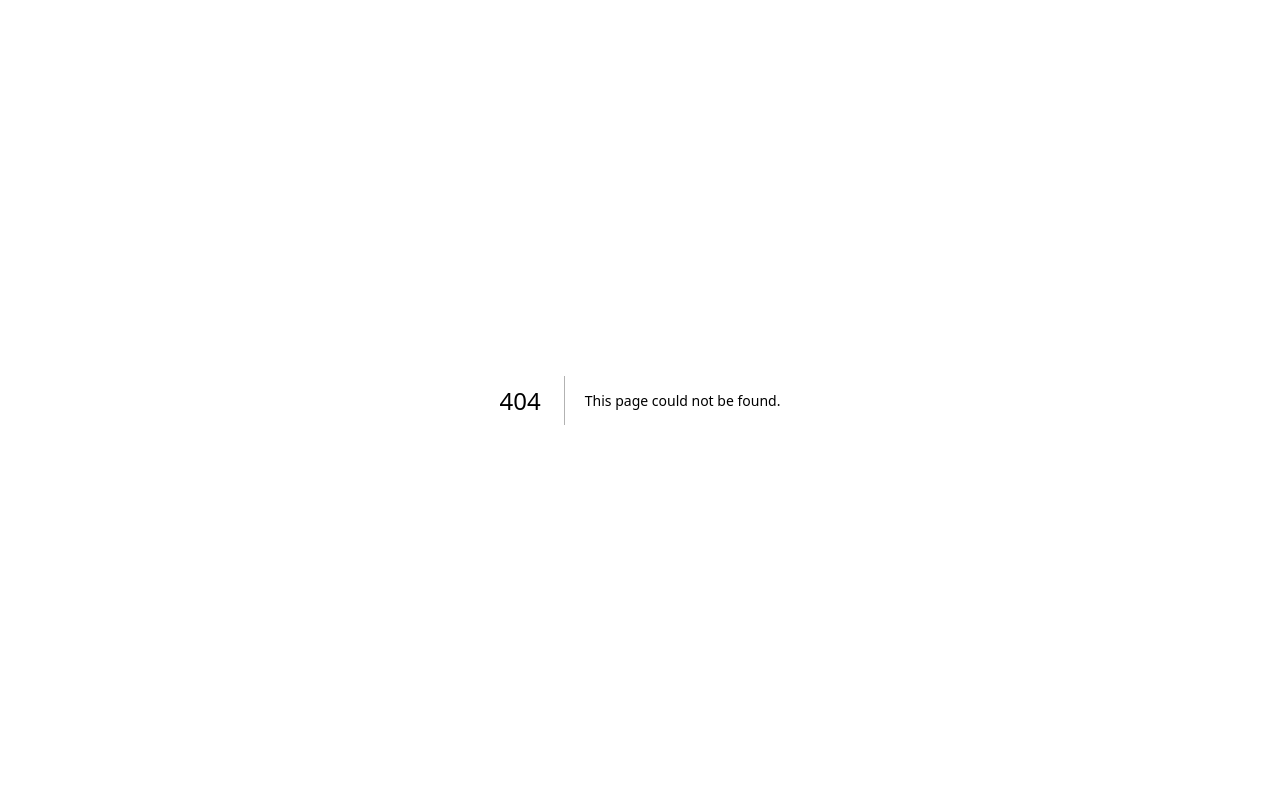
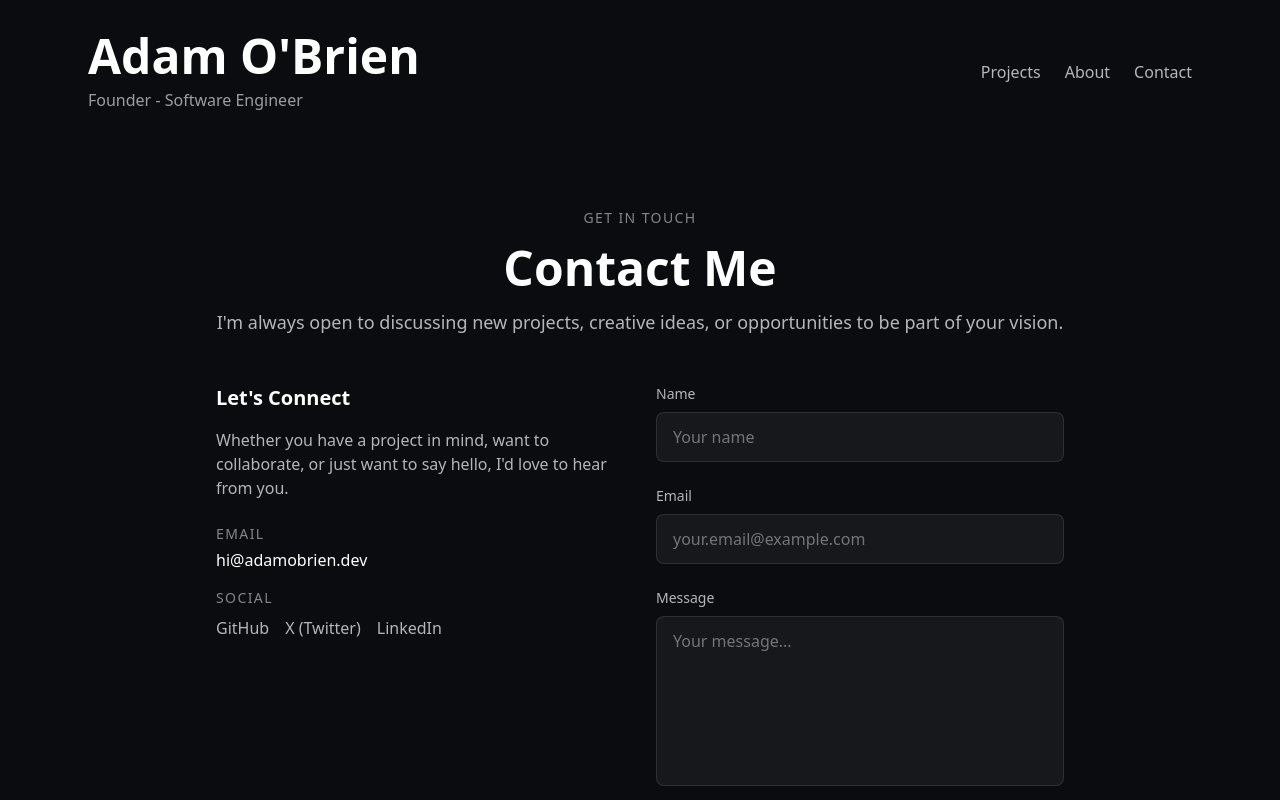
Before and after one commit to adamobrien-dev/portfolio-site, a Next.js app: page /contact in a window 1280 px wide. Before the commit this address had no page. Shown: the top 800 px of the page. Built offline with nearby package versions, Linux system fonts and the light colour scheme.

Commit message:
feat: Add contact page with form UI and social links

```diff
--- /dev/null
+++ b/src/app/contact/page.tsx
@@ -0,0 +1,122 @@
+import SiteHeader from "@/components/SiteHeader";
+import SiteFooter from "@/components/SiteFooter";
+
+export default function ContactPage() {
+  return (
+    <main className="min-h-screen bg-dark text-white">
+      <SiteHeader />
+      <section className="mx-auto max-w-4xl px-6 py-16">
+        <div className="mb-12 text-center">
+          <p className="text-sm uppercase tracking-widest text-white/50">Get In Touch</p>
+          <h2 className="mt-4 text-4xl font-bold md:text-5xl">Contact Me</h2>
+          <p className="mt-4 text-lg text-white/70">
+            I&apos;m always open to discussing new projects, creative ideas, or opportunities to be part of your vision.
+          </p>
+        </div>
+
+        <div className="grid gap-8 md:grid-cols-2">
+          <div className="space-y-6">
+            <div>
+              <h3 className="mb-4 text-xl font-semibold">Let&apos;s Connect</h3>
+              <p className="text-white/70">
+                Whether you have a project in mind, want to collaborate, or just want to say hello,
+                I&apos;d love to hear from you.
+              </p>
+            </div>
+            <div className="space-y-4">
+              <div>
+                <p className="text-sm uppercase tracking-widest text-white/50">Email</p>
+                <a
+                  href="mailto:hi@adamobrien.dev"
+                  className="mt-1 block text-white hover:text-white/80 transition-colors"
+                >
+                  hi@adamobrien.dev
+                </a>
+              </div>
+              <div>
+                <p className="text-sm uppercase tracking-widest text-white/50">Social</p>
+                <div className="mt-2 flex gap-4">
+                  <a
+                    href="https://github.com/adamobrien-dev"
+                    target="_blank"
+                    rel="noopener noreferrer"
+                    className="text-white/70 hover:text-white transition-colors"
+                  >
+                    GitHub
+                  </a>
+                  <a
+                    href="https://x.com/adamobriendev"
+                    target="_blank"
+                    rel="noopener noreferrer"
+                    className="text-white/70 hover:text-white transition-colors"
+                  >
+                    X (Twitter)
+                  </a>
+                  <a
+                    href="https://www.linkedin.com/in/adamobriendev"
+                    target="_blank"
+                    rel="noopener noreferrer"
+                    className="text-white/70 hover:text-white transition-colors"
+                  >
+                    LinkedIn
+                  </a>
+                </div>
+              </div>
+            </div>
+          </div>
+
+          <div>
+            <form className="space-y-6">
+              <div>
+                <label htmlFor="name" className="block text-sm font-medium text-white/70 mb-2">
+                  Name
+                </label>
+                <input
+                  type="text"
+                  id="name"
+                  name="name"
+                  required
+                  className="w-full rounded-lg border border-white/10 bg-white/5 px-4 py-3 text-white placeholder-white/40 focus:border-white/30 focus:outline-none focus:ring-2 focus:ring-white/20 transition-colors"
+                  placeholder="Your name"
+                />
+              </div>
+              <div>
+                <label htmlFor="email" className="block text-sm font-medium text-white/70 mb-2">
+                  Email
+                </label>
+                <input
+                  type="email"
+                  id="email"
+                  name="email"
+                  required
+                  className="w-full rounded-lg border border-white/10 bg-white/5 px-4 py-3 text-white placeholder-white/40 focus:border-white/30 focus:outline-none focus:ring-2 focus:ring-white/20 transition-colors"
+                  placeholder="your.email@example.com"
+                />
+              </div>
+              <div>
+                <label htmlFor="message" className="block text-sm font-medium text-white/70 mb-2">
+                  Message
+                </label>
+                <textarea
+                  id="message"
+                  name="message"
+                  rows={6}
+                  required
+                  className="w-full rounded-lg border border-white/10 bg-white/5 px-4 py-3 text-white placeholder-white/40 focus:border-white/30 focus:outline-none focus:ring-2 focus:ring-white/20 transition-colors resize-none"
+                  placeholder="Your message..."
+                />
+              </div>
+              <button
+                type="submit"
+                className="w-full rounded-lg bg-white text-dark px-6 py-3 font-semibold hover:bg-white/90 transition-colors"
+              >
+                Send Message
+              </button>
+            </form>
+          </div>
+        </div>
+      </section>
+      <SiteFooter />
+    </main>
+  );
+}
--- a/src/components/SiteHeader.tsx
+++ b/src/components/SiteHeader.tsx
@@ -2,13 +2,15 @@ export default function SiteHeader() {
   return (
     <header className="mx-auto flex max-w-6xl items-center justify-between px-6 py-8">
       <div>
-        <h1 className="text-4xl md:text-5xl font-bold">Adam O&apos;Brien</h1>
+        <a href="/" className="block">
+          <h1 className="text-4xl md:text-5xl font-bold hover:opacity-80 transition-opacity">Adam O&apos;Brien</h1>
+        </a>
         <p className="mt-2 text-white/60">Founder - Software Engineer</p>
       </div>
       <nav className="hidden md:flex gap-6 text-white/70">
-        <a className="hover:text-white" href="#projects">Projects</a>
-        <a className="hover:text-white" href="#about">About</a>
-        <a className="hover:text-white" href="#contact">Contact</a>
+        <a className="hover:text-white" href="/#projects">Projects</a>
+        <a className="hover:text-white" href="/#about">About</a>
+        <a className="hover:text-white" href="/contact">Contact</a>
       </nav>
     </header>
   );
```
